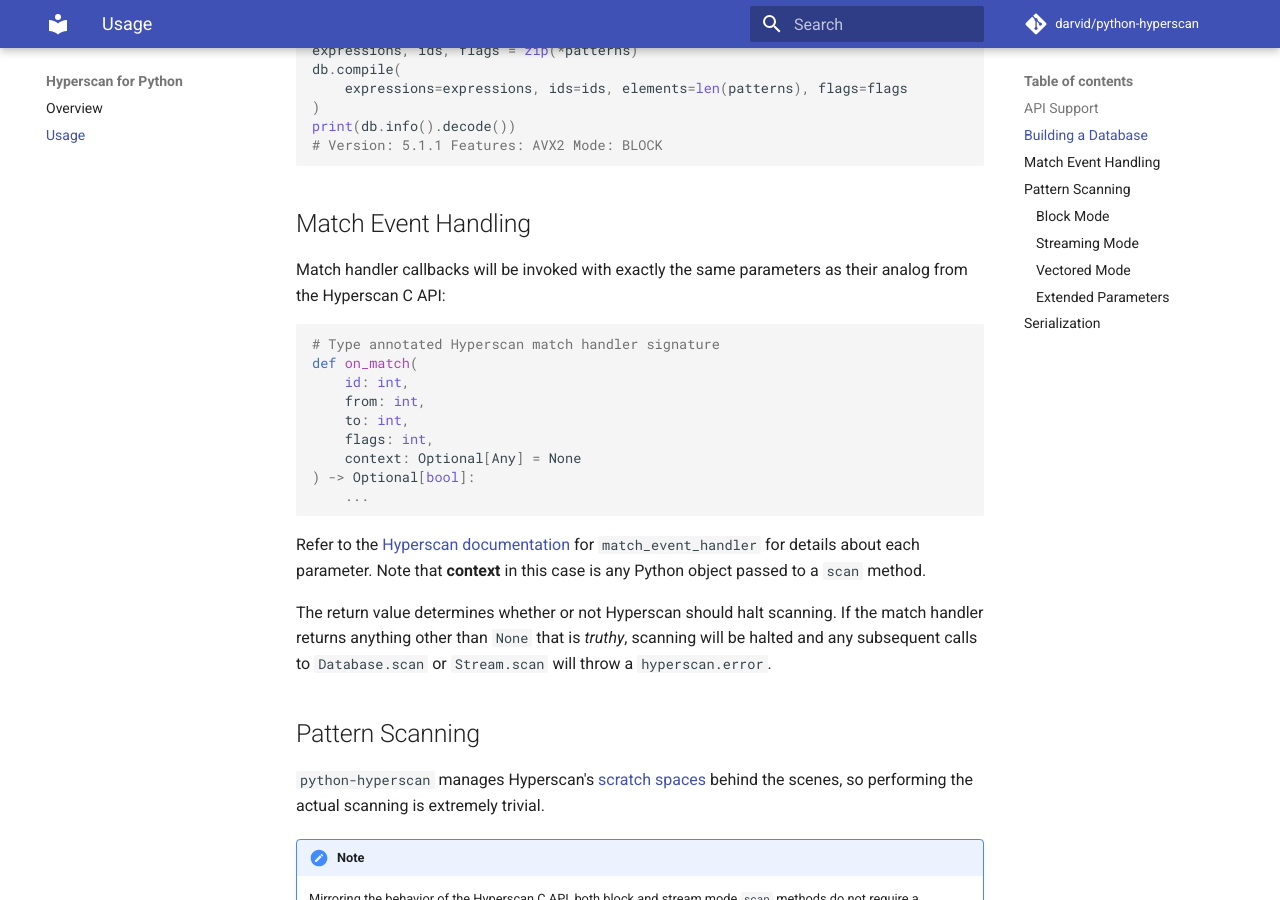
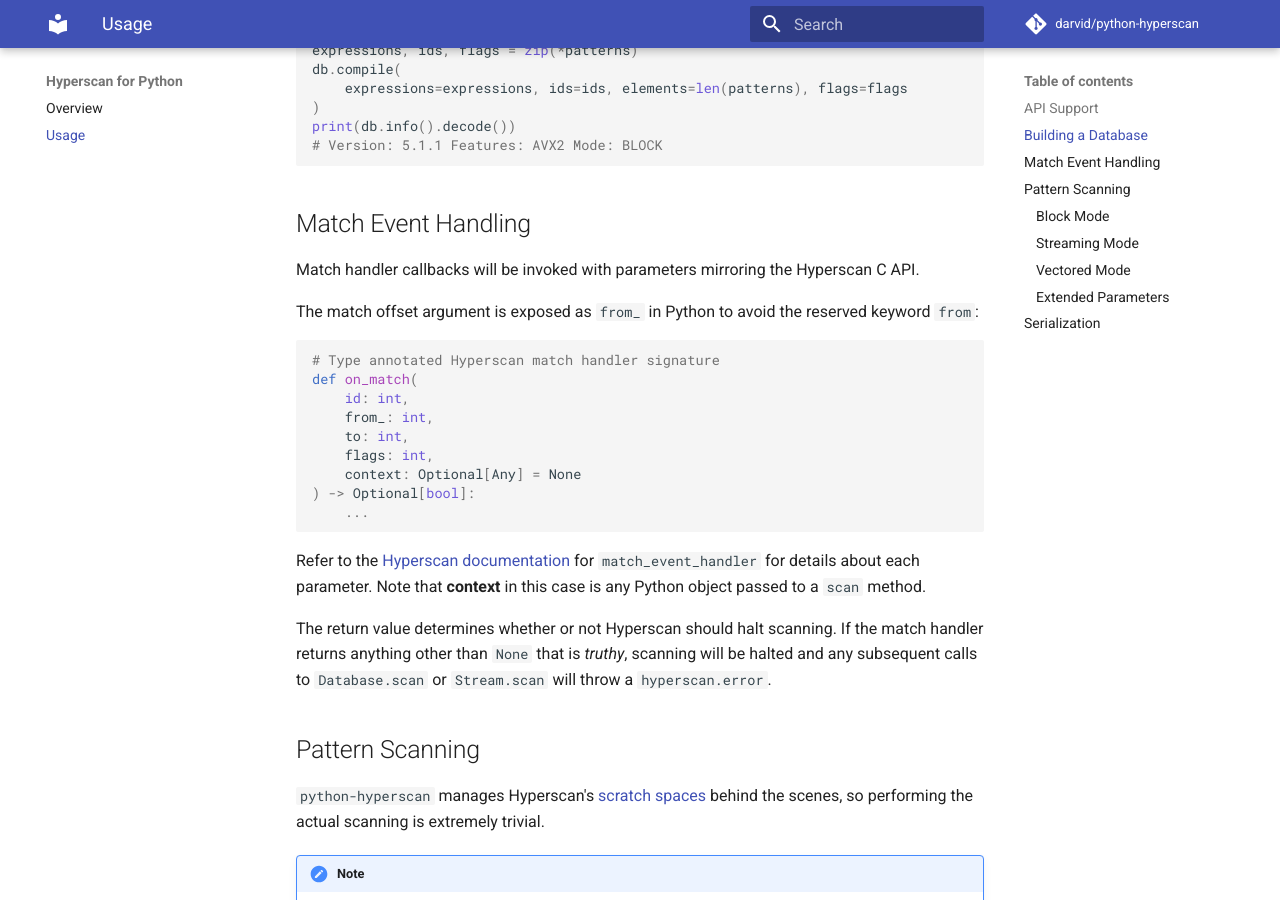
Before and after one commit to darvid/python-hyperscan, an MkDocs documentation site: the page built from docs/usage.md, in a window 1280 px wide and 900 px high, scrolled down 1030 px. Built offline with MkDocs 1.6.1 and Material for MkDocs 9.7.7, drawn with Linux system fonts in a browser that asks for light colours; comment, search, counter and statistics services are not loaded.

Commit message:
docs: fix quickstart build step and handler signature
- add missing cd build step before invoking cmake

- rename match handler offset argument to from_ in docs

- refs #201

````diff
--- a/docs/usage.md
+++ b/docs/usage.md
@@ -52,14 +52,17 @@
 
 ## Match Event Handling
 
-Match handler callbacks will be invoked with exactly the same parameters
-as their analog from the Hyperscan C API:
+Match handler callbacks will be invoked with parameters mirroring the
+Hyperscan C API.
+
+The match offset argument is exposed as ``from_`` in Python to avoid the
+reserved keyword ``from``:
 
 ```python
 # Type annotated Hyperscan match handler signature
 def on_match(
     id: int,
-    from: int,
+    from_: int,
     to: int,
     flags: int,
     context: Optional[Any] = None
````
Also changed, not shown: docs/index.md (+1 -0 lines).
